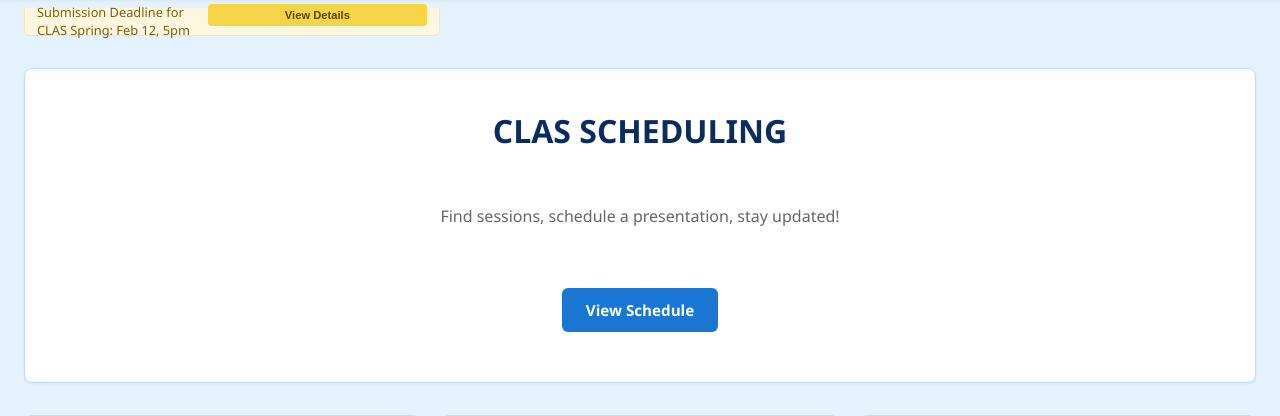
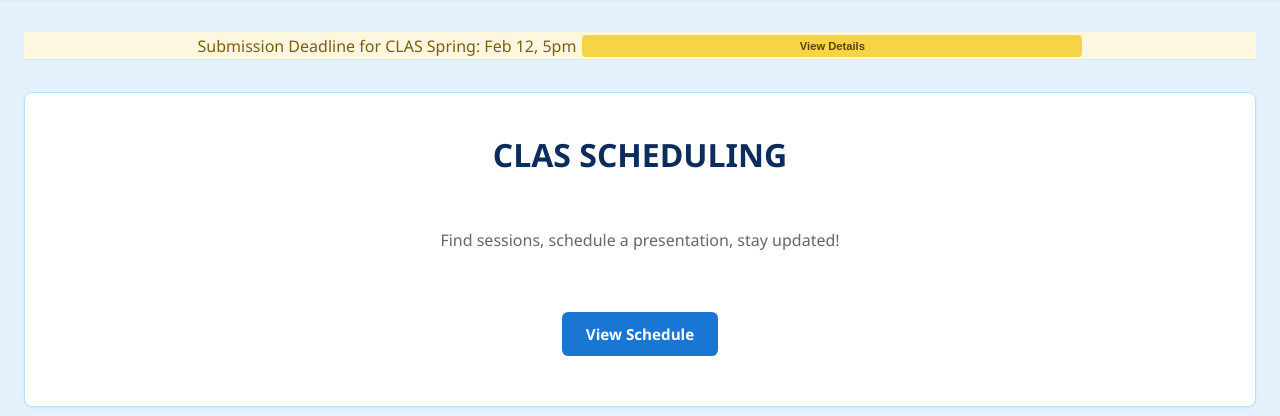
Before and after one commit to NotSMX/Group-Sprint-3-Flask-App, a Flask app: page / in a window 1280 px wide. Shown: the part 56-472 px from the top of the page. Run offline with Flask 3, Linux system fonts and the light colour scheme.

Commit message:
Fixed Announcement

```diff
--- a/static/style.css
+++ b/static/style.css
@@ -82,28 +82,30 @@ body {
 }
 
 .announcement {
-  display: inline-flex;
+  display: flex;
   align-items: center;
+  justify-content: center;
   gap: 6px;
   padding: 4px 12px;
   background: #fef7e0;
   color: #7c5e10;
   font-weight: 500;
   border-bottom: 1px solid #f5e5b8;
-  font-size: .8rem;
+  font-size: 1rem;
   height: 28px;
-  max-width: fit-content;
-  margin: 0 24px;
-  border-radius: 0 0 6px 6px;
-  border-left: 1px solid #f5e5b8;
-  border-right: 1px solid #f5e5b8
+  width: 100%;
+  margin: 0 auto;
+  border-left: none;
+  border-right: none;
+  border-radius: 0;
+  box-sizing: border-box;
 }
 
 .announcement-content {
   display: flex;
   align-items: center;
   gap: 6px;
-  white-space: nowrap
+  white-space: nowrap;
 }
 
 .badge {
@@ -124,10 +126,16 @@ body {
   border: none;
   font-weight: 600;
   cursor: pointer;
-  font-size: .7rem;
+  font-size: 0.7rem;
+  max-width: 500px;
   white-space: nowrap;
-  height: 22px
+  height: 22px;
+  margin: 0;
+  display: flex;
+  align-items: center;
+  justify-content: center;
 }
+
 
 .shell {
   max-width: 1400px;
--- a/templates/base.html
+++ b/templates/base.html
@@ -24,14 +24,15 @@
     </nav>
   </header>
 
-  <!-- Announcement bar -->
-  <div class="announcement">
-    Submission Deadline for CLAS Spring: Feb 12, 5pm
-    <button class="badge">View Details</button>
-  </div>
+
 
   <!-- Hero. I made this for phone compatibility -->
   <main class="shell">
+    <!-- Announcement bar -->
+    <div class="announcement">
+      Submission Deadline for CLAS Spring: Feb 12, 5pm
+      <button class="badge">View Details</button>
+    </div>
     {% block content %}
     <section class="hero">
       <h1>CLAS SCHEDULING</h1>
```
